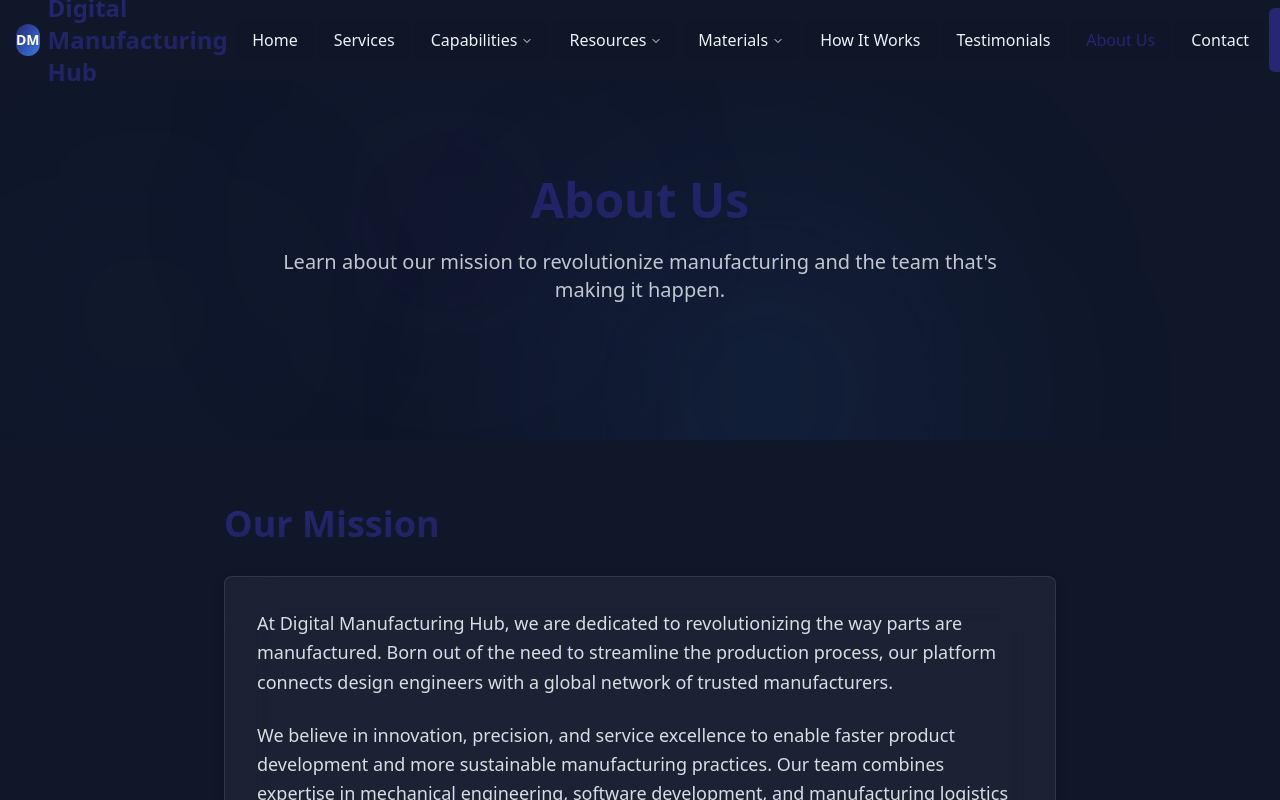
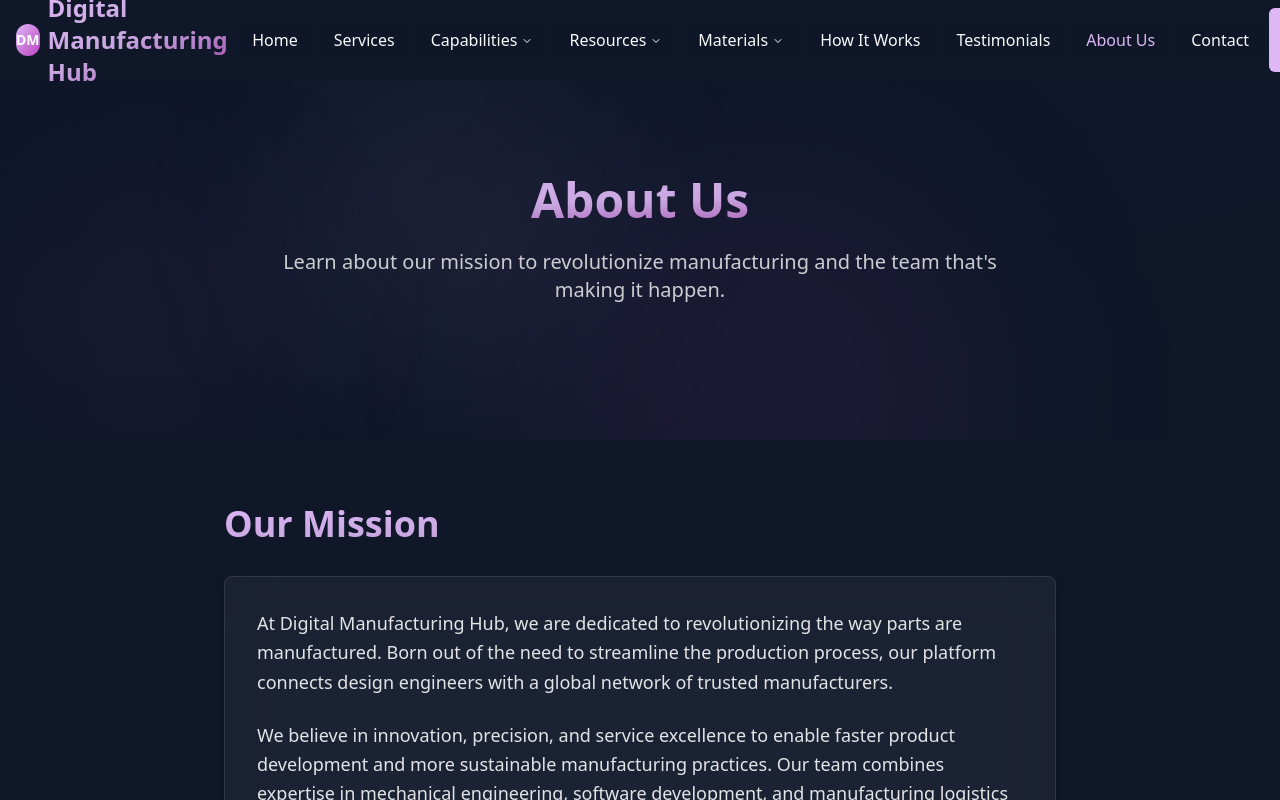
Before and after one commit to jnana12/producify-global-hub, a React (Vite) app: page /about in a window 1280 px wide. Shown: the top 800 px of the page. Built offline with nearby package versions, Linux system fonts and the light colour scheme.

Commit message:
Refactor: Update theme colors

```diff
--- a/src/index.css
+++ b/src/index.css
@@ -5,46 +5,45 @@
 @layer base {
   :root {
     --background: 222 47% 11%;
-    --foreground: 210 40% 95%;
+    --foreground: 0 0% 98%;
 
     --card: 222 47% 14%;
-    --card-foreground: 210 40% 98%;
+    --card-foreground: 0 0% 98%;
 
     --popover: 222 47% 15%;
-    --popover-foreground: 210 40% 98%;
+    --popover-foreground: 0 0% 98%;
 
-    /* Changed from orange to a deep blue-purple */
-    --primary: 240 50% 30%;
-    --primary-foreground: 210 40% 95%;
+    /* Using a mix of purples and neutrals for better contrast */
+    --primary: 277 75% 84%;
+    --primary-foreground: 0 0% 10%;
 
-    --secondary: 217 76% 56%;
-    --secondary-foreground: 210 40% 98%;
+    --secondary: 297 50% 51%;
+    --secondary-foreground: 0 0% 98%;
 
     --muted: 217 33% 17%;
-    --muted-foreground: 210 40% 80%;
+    --muted-foreground: 210 40% 90%;
 
-    /* Changed accent to match new theme */
-    --accent: 240 50% 30%;
-    --accent-foreground: 210 40% 95%;
+    --accent: 297 50% 51%;
+    --accent-foreground: 0 0% 98%;
 
     --destructive: 0 62% 46%;
-    --destructive-foreground: 210 40% 98%;
+    --destructive-foreground: 0 0% 98%;
 
     --border: 217 33% 17%;
     --input: 217 33% 17%;
-    --ring: 240 50% 30%;
+    --ring: 277 75% 84%;
 
     --radius: 0.5rem;
 
-    /* Sidebar colors adjusted to match new theme */
+    /* Sidebar colors adjusted for new theme */
     --sidebar-background: 222 47% 11%;
-    --sidebar-foreground: 210 40% 98%;
-    --sidebar-primary: 240 50% 30%;
-    --sidebar-primary-foreground: 0 0% 100%;
+    --sidebar-foreground: 0 0% 98%;
+    --sidebar-primary: 277 75% 84%;
+    --sidebar-primary-foreground: 0 0% 10%;
     --sidebar-accent: 222 47% 15%;
-    --sidebar-accent-foreground: 210 40% 98%;
+    --sidebar-accent-foreground: 0 0% 98%;
     --sidebar-border: 222 47% 20%;
-    --sidebar-ring: 240 50% 30%;
+    --sidebar-ring: 277 75% 84%;
   }
 }
 
@@ -74,11 +73,11 @@
   }
 
   .text-gradient {
-    @apply bg-gradient-to-br from-primary via-primary/80 to-accent/90 bg-clip-text text-transparent;
+    @apply bg-gradient-to-br from-primary via-primary/90 to-accent/80 bg-clip-text text-transparent;
   }
 
   .text-gradient-secondary {
-    @apply bg-gradient-to-br from-secondary via-secondary/80 to-blue-400/90 bg-clip-text text-transparent;
+    @apply bg-gradient-to-br from-secondary via-secondary/80 to-accent/70 bg-clip-text text-transparent;
   }
 
   /* Updated gradient styles */
@@ -132,12 +131,12 @@
   }
 
   .button-primary {
-    @apply bg-primary hover:bg-primary/90 text-white font-medium py-2 px-4 md:px-6 rounded-md transition-all duration-300
+    @apply bg-primary hover:bg-primary/90 text-primary-foreground font-medium py-2 px-4 md:px-6 rounded-md transition-all duration-300
     hover:shadow-[0_0_15px_rgba(239,68,68,0.5)] flex items-center justify-center gap-2;
   }
 
   .button-secondary {
-    @apply bg-secondary hover:bg-secondary/90 text-white font-medium py-2 px-4 md:px-6 rounded-md transition-all duration-300
+    @apply bg-secondary hover:bg-secondary/90 text-secondary-foreground font-medium py-2 px-4 md:px-6 rounded-md transition-all duration-300
     hover:shadow-[0_0_15px_rgba(59,130,246,0.5)] flex items-center justify-center gap-2;
   }
 
@@ -148,15 +147,15 @@
 
   /* New text contrast utilities */
   .text-high-contrast {
-    @apply text-foreground/95 font-semibold;
+    @apply text-foreground font-semibold;
   }
 
   .text-medium-contrast {
-    @apply text-foreground/80;
+    @apply text-foreground/90;
   }
 
   .text-low-contrast {
-    @apply text-foreground/60;
+    @apply text-foreground/80;
   }
 }
 
```
